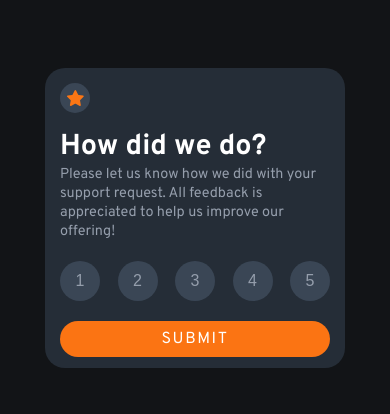
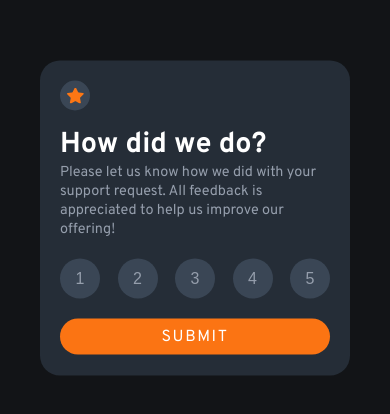
Before and after one commit to danJecu/interactive-rating-component, a plain HTML site: page index.html in a window 390 px wide. Shown: the part 204-618 px from the top of the page. Drawn offline with Linux system fonts and the light colour scheme.

Commit message:
adjusted padding for small screens

```diff
--- a/styles/style.css
+++ b/styles/style.css
@@ -150,10 +150,10 @@ p {
         height: 30px;
     }
     .container {
-        width: 300px;
-        height: 300px;
+        width: 310px;
+        height: 315px;
         border-radius: 20px;
-        padding: 15px;
+        padding: 20px;
         font-size: 0.9rem;
         line-height: 1.3;
     }
```
